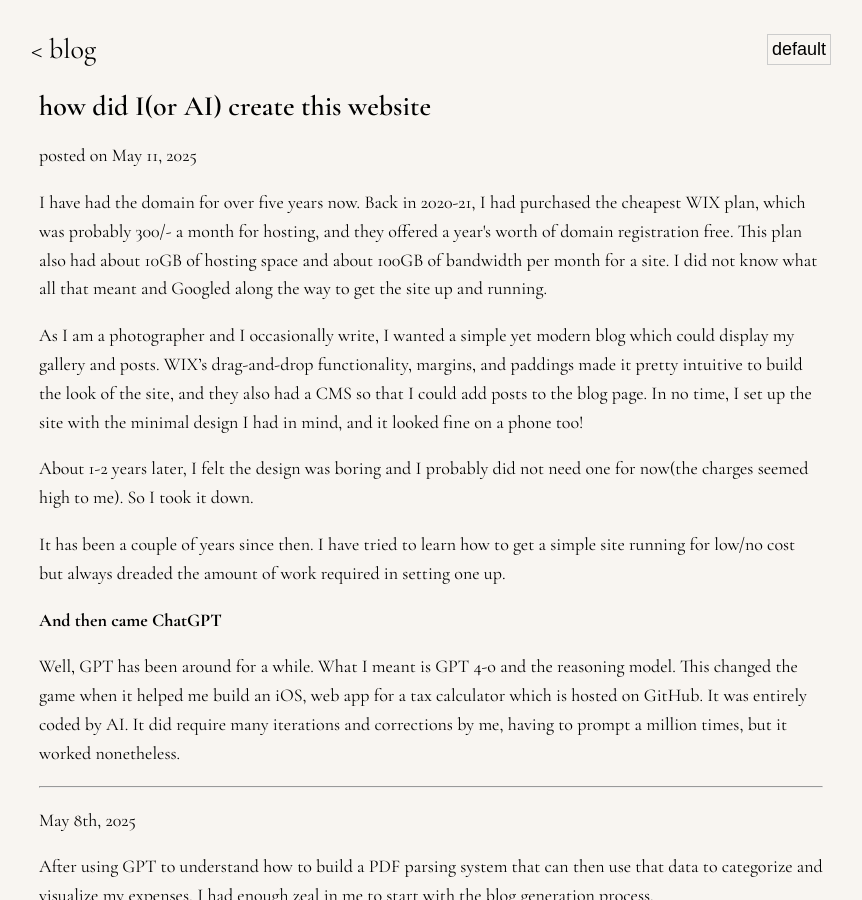
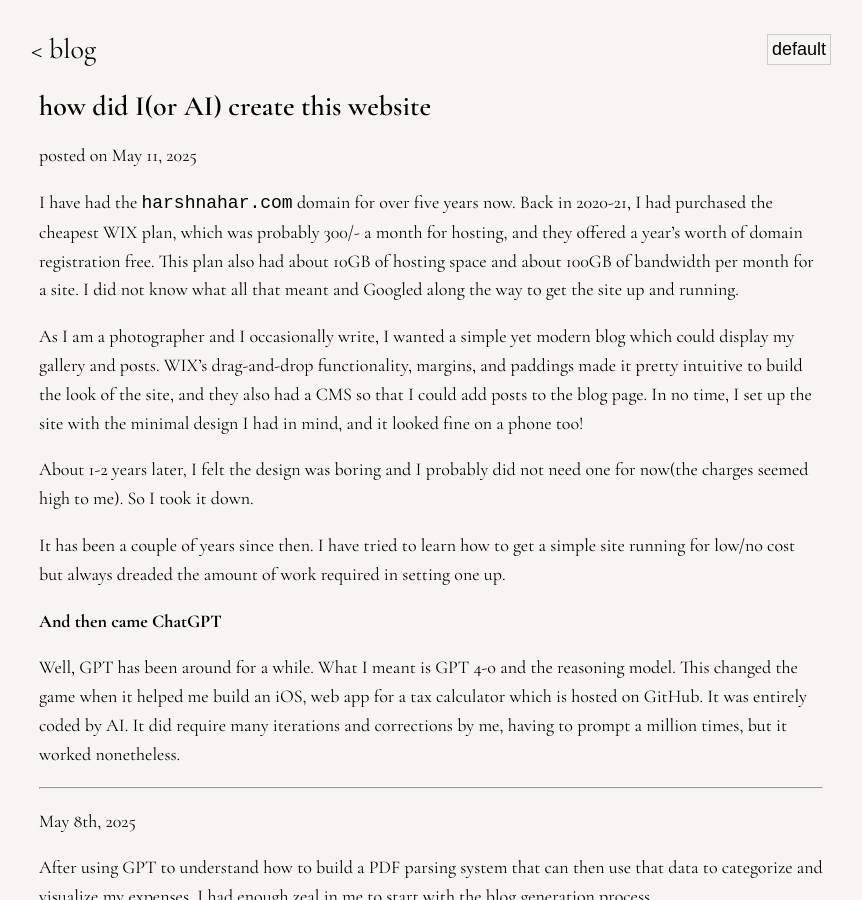
Before and after one commit to harsh-nahar/harsh-nahar.github.io, a Jekyll site: the page built from _posts/2025-05-11-blog-setup.md, in a window 1280 px wide and 900 px high. Shown: the whole window, without its empty margins (209-1071 px from the left). Built offline with Jekyll 4.4.1, drawn with Linux system fonts in a browser that asks for light colours.

Commit message:
Update 2025-05-11-blog-setup.md

```diff
--- a/_posts/2025-05-11-blog-setup.md
+++ b/_posts/2025-05-11-blog-setup.md
@@ -4,7 +4,7 @@ date: 2025-05-11
 ---
 posted on May 11, 2025
 
-I have had the <harshnahar.com> domain for over five years now. Back in 2020-21, I had purchased the cheapest WIX plan, which was probably 300/- a month for hosting, and they offered a year's worth of domain registration free. This plan also had about 10GB of hosting space and about 100GB of bandwidth per month for a site. I did not know what all that meant and Googled along the way to get the site up and running.
+I have had the `harshnahar.com` domain for over five years now. Back in 2020-21, I had purchased the cheapest WIX plan, which was probably 300/- a month for hosting, and they offered a year's worth of domain registration free. This plan also had about 10GB of hosting space and about 100GB of bandwidth per month for a site. I did not know what all that meant and Googled along the way to get the site up and running.
 
 As I am a photographer and I occasionally write, I wanted a simple yet modern blog which could display my gallery and posts. WIX's drag-and-drop functionality, margins, and paddings made it pretty intuitive to build the look of the site, and they also had a CMS so that I could add posts to the blog page. In no time, I set up the site with the minimal design I had in mind, and it looked fine on a phone too!
 
```
